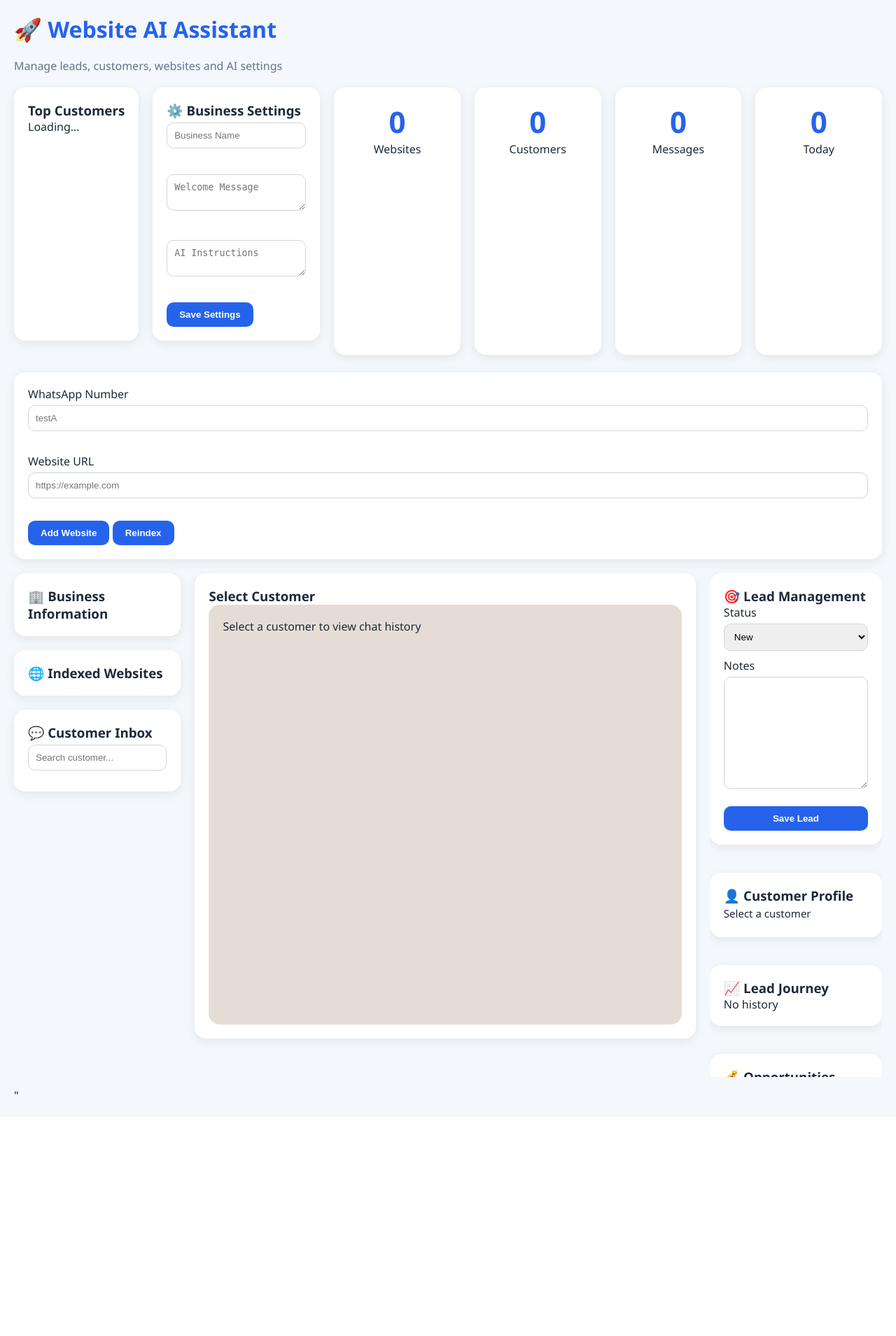
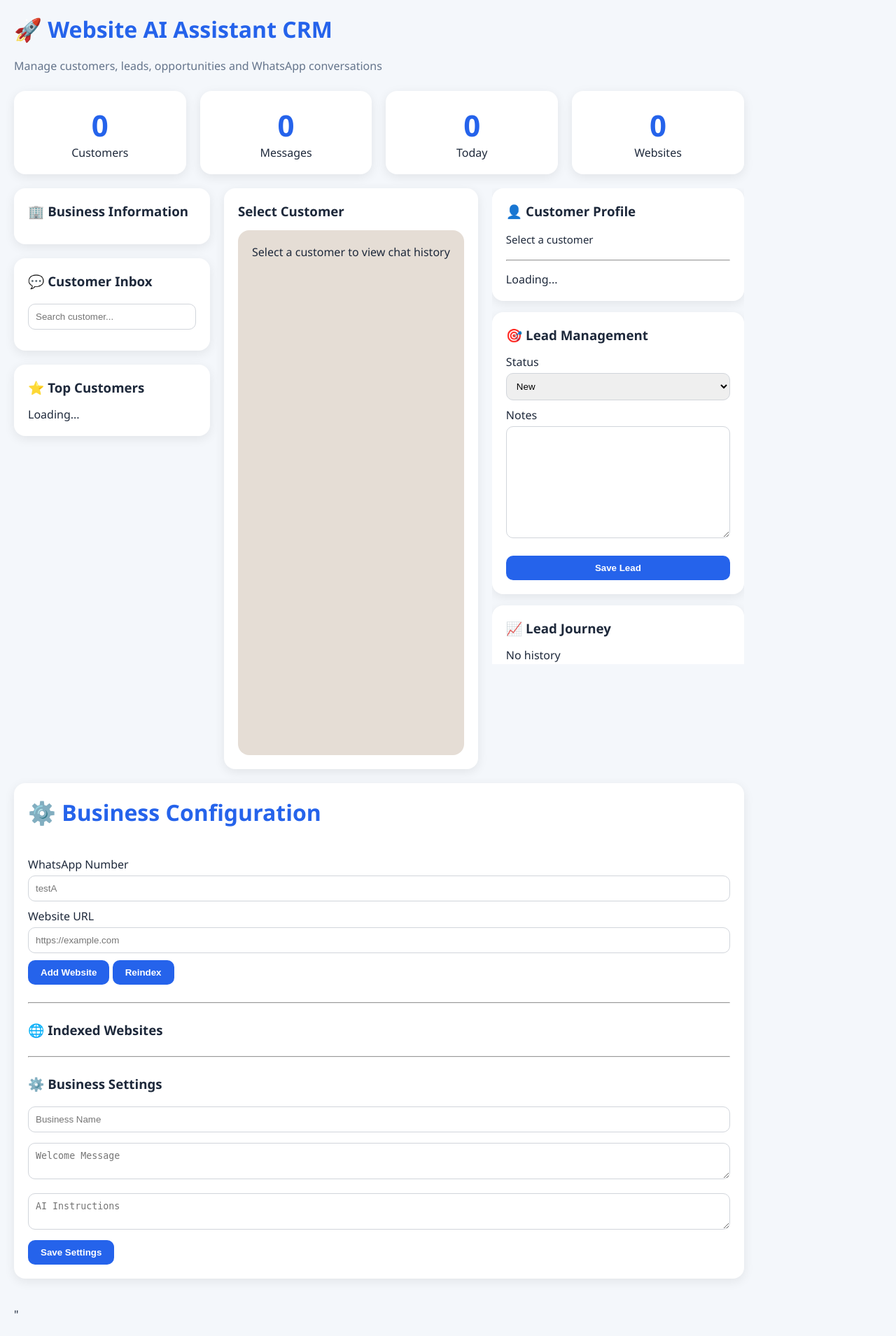
Before and after one commit to samramkumarqa/whatsapp-bot, a FastAPI app: page / in a window 1280 px wide. Shown: the whole page at 70% size. Before the commit the page ends 1564 px from the top, so only its background shows below. Run offline with FastAPI, Linux system fonts and the light colour scheme.

Commit message:
Your commit message

```diff
--- a/templates/dashboard.html
+++ b/templates/dashboard.html
@@ -138,31 +138,44 @@ select{
 
 .main-layout{
 
+    display:grid;
+
+    grid-template-columns:
+        280px
+        1fr
+        360px;
+
+    gap:20px;
+
+    align-items:start;
+}
+
+.left-panel{
+    width:auto;
+}
+
+.right-panel{
+    width:auto;
+}
+
+
+.crm-sidebar{
+
+    width:auto;
+
+    max-height:calc(100vh - 120px);
+
+    overflow-y:auto;
+
     display:flex;
 
-    gap:20px;
-}
-
-.left-panel{
-
-    width:25%;
-}
-
-.right-panel{
-
-    width:75%;
-}
-
-css
-.crm-sidebar{
-
-    width:320px;
-
-    display:flex;
-
     flex-direction:column;
 
-    gap:20px;
+    gap:16px;
+
+    position:sticky;
+
+    top:20px;
 }
 
 #leadPanel textarea{
@@ -282,7 +295,7 @@ css
 
 #conversationViewer{
 
-    height:600px;
+    height:750px;
 
     overflow-y:auto;
 
@@ -431,19 +444,55 @@ css
     padding-right:5px;
 }
 
-.crm-sidebar{
-
-    width:320px;
-
-    max-height:90vh;
+.top-section{
+
+    display:grid;
+
+    grid-template-columns:
+        1fr
+        1fr;
+
+    gap:20px;
+
+    margin-bottom:20px;
+}
+
+.stats-container{
+
+    display:grid;
+
+    grid-template-columns:
+        repeat(4,1fr);
+
+    gap:20px;
+
+    margin-bottom:20px;
+}
+
+.quick-actions{
+
+    display:flex;
+
+    gap:10px;
+
+    flex-wrap:wrap;
+}
+
+#customerList{
+
+    max-height:700px;
 
     overflow-y:auto;
-
-    display:flex;
-
-    flex-direction:column;
-
-    gap:20px;
+}
+
+.card h3{
+
+    margin-bottom:15px;
+}
+
+.crm-sidebar .card{
+
+    margin-bottom:0;
 }
 
     </style>
@@ -460,63 +509,40 @@ css
 
     <div>
 
-        <h2>
-            🚀 Website AI Assistant
-        </h2>
+<body>
+
+<!-- HEADER -->
+
+<div style="margin-bottom:25px;">
+
+
+<h2>🚀 Website AI Assistant CRM</h2>
 
 <p style="color:#64748b">
-            Manage leads, customers, websites and AI settings
+    Manage customers, leads, opportunities and WhatsApp conversations
 </p>
 
-    </div>
-
-</div>
+
+</div>
+
+<!-- KPI SECTION -->
 
 <div class="stats-container">
 
-    <div class="card">
-
-        <h3>Top Customers</h3>
-
-        <div id="topCustomers">
-            Loading...
-        </div>
-
-    </div>
-
-    <div class="card">
-
-<h3>
-⚙️ Business Settings
-</h3>
-
-    <input
-        id="businessName"
-        placeholder="Business Name"
-    >
-
-    <br><br>
-
-    <textarea
-        id="welcomeMessage"
-        placeholder="Welcome Message"
-    ></textarea>
-
-    <br><br>
-
-    <textarea
-        id="aiInstructions"
-        placeholder="AI Instructions"
-    ></textarea>
-
-    <br><br>
-
-    <button
-        onclick="saveBusinessSettings()"
-    >
-        Save Settings
-    </button>
-
+
+<div class="stat-card">
+    <div class="stat-number" id="customerCount">0</div>
+    <div>Customers</div>
+</div>
+
+<div class="stat-card">
+    <div class="stat-number" id="messageCount">0</div>
+    <div>Messages</div>
+</div>
+
+<div class="stat-card">
+    <div class="stat-number" id="todayMessages">0</div>
+    <div>Today</div>
 </div>
 
 <div class="stat-card">
@@ -524,71 +550,22 @@ css
     <div>Websites</div>
 </div>
 
-    <div class="stat-card">
-        <div class="stat-number" id="customerCount">0</div>
-        <div>Customers</div>
-    </div>
-
-    <div class="stat-card">
-        <div class="stat-number" id="messageCount">0</div>
-        <div>Messages</div>
-    </div>
-    <div class="stat-card">
-        <div
-            class="stat-number"
-            id="todayMessages"
-        >
-            0
-        </div>
-
-        <div>
-            Today
-        </div>
-    </div>
-
-</div>
-
+</div>
+
+<!-- MAIN CRM LAYOUT -->
+
+<div class="main-layout">
+
+
+<!-- LEFT PANEL -->
+
+<div class="left-panel">
 
     <div class="card">
 
-    <label>WhatsApp Number</label><br>
-    <input id="userId" placeholder="testA"><br><br>
-
-    <label>Website URL</label><br>
-    <input id="websiteUrl"
-           placeholder="https://example.com"><br><br>
-
-    <button onclick="addWebsite()">
-        Add Website
-    </button>
-
-    <button onclick="reindexUser()">
-        Reindex
-    </button>
-
-</div>
-
-
-
-<div class="main-layout">
-
-    <!-- LEFT PANEL -->
-
-    <div class="left-panel">
-
-        <div class="card">
-
         <h3>🏢 Business Information</h3>
 
         <div id="businessInfo"></div>
-
-        </div>
-
-        <div class="card">
-
-            <h3>🌐 Indexed Websites</h3>
-
-            <ul id="websiteList"></ul>
 
     </div>
 
@@ -606,8 +583,17 @@ css
 
     </div>
 
-    </div>
-
+    <div class="card">
+
+        <h3>⭐ Top Customers</h3>
+
+        <div id="topCustomers">
+            Loading...
+        </div>
+
+    </div>
+
+</div>
 
 <!-- CHAT PANEL -->
 
@@ -629,10 +615,36 @@ css
 
 </div>
 
-
 <!-- CRM SIDEBAR -->
 
 <div class="crm-sidebar">
+
+    <!-- CUSTOMER PROFILE -->
+
+    <div
+        class="card"
+        id="customerProfilePanel"
+    >
+
+        <h3>👤 Customer Profile</h3>
+
+        <div id="customerProfile">
+
+            Select a customer
+
+        </div>
+
+        <hr style="margin:15px 0">
+
+        <div id="leadHealthPanel">
+
+            Loading...
+
+        </div>
+
+    </div>
+
+    <!-- LEAD MANAGEMENT -->
 
     <div
         class="card"
@@ -670,21 +682,8 @@ css
 
     </div>
 
-
-        <div
-            class="card"
-            id="customerProfilePanel"
-        >
-
-            <h3>👤 Customer Profile</h3>
-
-            <div id="customerProfile">
-
-                Select a customer
-
-            </div>
-
-        </div>
+    <!-- LEAD JOURNEY -->
+
     <div class="card">
 
         <h3>📈 Lead Journey</h3>
@@ -695,6 +694,8 @@ css
 
     </div>
 
+    <!-- OPPORTUNITIES -->
+
     <div class="card">
 
         <h3>💰 Opportunities</h3>
@@ -707,6 +708,7 @@ css
 
     </div>
 
+    <!-- REMINDERS -->
 
     <div class="card">
 
@@ -719,15 +721,83 @@ css
         </div>
 
     </div>
+
+</div>
+
+
+</div>
+
+<!-- CONFIGURATION SECTION -->
+
 <div class="card">
 
-            <h3>🔥 Lead Health</h3>
-
-            <div id="leadHealthPanel">
-                Loading...
-            </div>
-
-        </div>
+
+<h2>⚙️ Business Configuration</h2>
+
+<br>
+
+<label>WhatsApp Number</label>
+
+<input
+    id="userId"
+    placeholder="testA"
+>
+
+<br>
+
+<label>Website URL</label>
+
+<input
+    id="websiteUrl"
+    placeholder="https://example.com"
+>
+
+<button onclick="addWebsite()">
+    Add Website
+</button>
+
+<button onclick="reindexUser()">
+    Reindex
+</button>
+
+<hr style="margin:25px 0">
+
+<h3>🌐 Indexed Websites</h3>
+
+<ul id="websiteList"></ul>
+
+<hr style="margin:25px 0">
+
+<h3>⚙️ Business Settings</h3>
+
+<input
+    id="businessName"
+    placeholder="Business Name"
+>
+
+<textarea
+    id="welcomeMessage"
+    placeholder="Welcome Message"
+></textarea>
+
+<textarea
+    id="aiInstructions"
+    placeholder="AI Instructions"
+></textarea>
+
+<button
+    onclick="saveBusinessSettings()"
+>
+    Save Settings
+</button>
+
+
+</div>
+
+<div id="status"></div>
+
+</body>
+
 
     </div>
 
```
Lines whose indentation alone changed are shown as unchanged.
